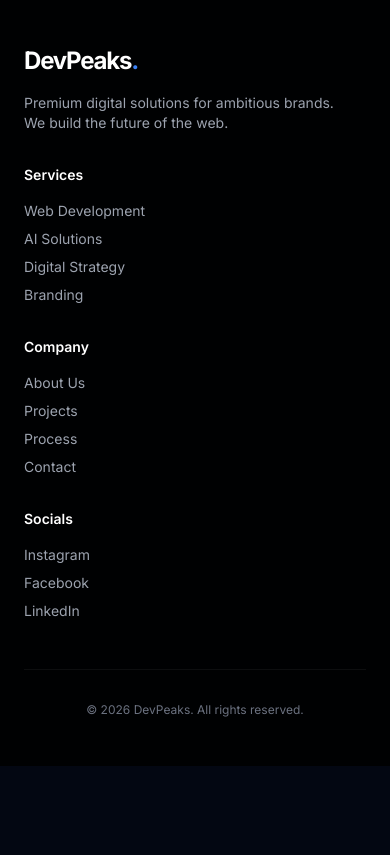
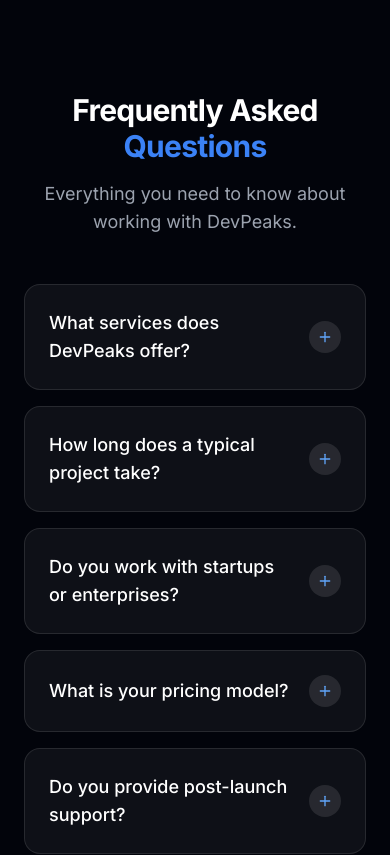
Before and after one commit to Saqibb786/DevPeaks, a Next.js app: page / in a window 390 px wide. Shown: the part 6220-7075 px from the top of the page. Before the commit the page ends 6986 px from the top, so only its background shows below. Built offline with nearby package versions, Linux system fonts and the light colour scheme.

Commit message:
Added Q/A

```diff
--- a/app/page.tsx
+++ b/app/page.tsx
@@ -4,6 +4,7 @@
 import { WhyUs } from "@/components/sections/why-us";
 import { Reviews } from "@/components/sections/reviews";
 import { CTA } from "@/components/sections/cta";
+import { FAQ } from "@/components/sections/faq";
 
 export default function Home() {
   return (
@@ -14,6 +15,7 @@
       <WhyUs />
       <Reviews />
       <CTA />
+      <FAQ />
     </main>
   );
 }
--- /dev/null
+++ b/components/sections/faq.tsx
@@ -0,0 +1,85 @@
+"use client";
+
+import { Container } from "@/components/ui/container";
+import { motion, AnimatePresence } from "framer-motion";
+import { useState } from "react";
+import { Plus, Minus } from "lucide-react";
+
+const faqs = [
+  {
+    question: "What services does DevPeaks offer?",
+    answer: "We offer a comprehensive suite of digital services including Custom Web Development, Mobile App Development, AI & Machine Learning Solutions, UI/UX Design, and Digital Strategy. We specialize in building high-performance, scalable solutions for startups and enterprises.",
+  },
+  {
+    question: "How long does a typical project take?",
+    answer: "Timeline varies based on complexity. A standard marketing website might take 4-6 weeks, while a complex web application or mobile app could take 3-6 months. We provide detailed timelines during our Discovery phase.",
+  },
+  {
+    question: "Do you work with startups or enterprises?",
+    answer: "Both! We love helping startups launch their MVP and find product-market fit, and we also scale enterprise systems to handle millions of users. Our flexible process adapts to your organization's needs.",
+  },
+  {
+    question: "What is your pricing model?",
+    answer: "We typically work on a project-based fixed price or a retainer model for ongoing support. We believe in transparent pricing with no hidden fees. Contact us for a custom quote based on your specific requirements.",
+  },
+  {
+    question: "Do you provide post-launch support?",
+    answer: "Absolutely. We offer various maintenance and support packages to ensure your digital product remains secure, up-to-date, and performant after launch.",
+  },
+];
+
+export function FAQ() {
+  const [openIndex, setOpenIndex] = useState<number | null>(null);
+
+  return (
+    <section className="py-24 bg-black/40">
+      <Container className="max-w-3xl">
+        <div className="mb-12 text-center">
+          <h2 className="text-3xl font-bold tracking-tight text-white sm:text-4xl">
+            Frequently Asked <span className="text-blue-500">Questions</span>
+          </h2>
+          <p className="mt-4 text-lg text-gray-400">
+            Everything you need to know about working with DevPeaks.
+          </p>
+        </div>
+
+        <div className="space-y-4">
+          {faqs.map((faq, index) => (
+            <div
+              key={index}
+              className="rounded-2xl border border-white/10 bg-white/5 overflow-hidden transition-colors hover:border-white/20"
+            >
+              <button
+                onClick={() => setOpenIndex(openIndex === index ? null : index)}
+                className="flex w-full items-center justify-between p-6 text-left"
+              >
+                <span className="text-lg font-medium text-white">{faq.question}</span>
+                <div className="ml-4 flex h-8 w-8 shrink-0 items-center justify-center rounded-full bg-white/10 text-blue-400">
+                  {openIndex === index ? (
+                    <Minus className="h-4 w-4" />
+                  ) : (
+                    <Plus className="h-4 w-4" />
+                  )}
+                </div>
+              </button>
+              <AnimatePresence>
+                {openIndex === index && (
+                  <motion.div
+                    initial={{ height: 0, opacity: 0 }}
+                    animate={{ height: "auto", opacity: 1 }}
+                    exit={{ height: 0, opacity: 0 }}
+                    transition={{ duration: 0.3, ease: "easeInOut" }}
+                  >
+                    <div className="px-6 pb-6 text-gray-400">
+                      {faq.answer}
+                    </div>
+                  </motion.div>
+                )}
+              </AnimatePresence>
+            </div>
+          ))}
+        </div>
+      </Container>
+    </section>
+  );
+}
```
